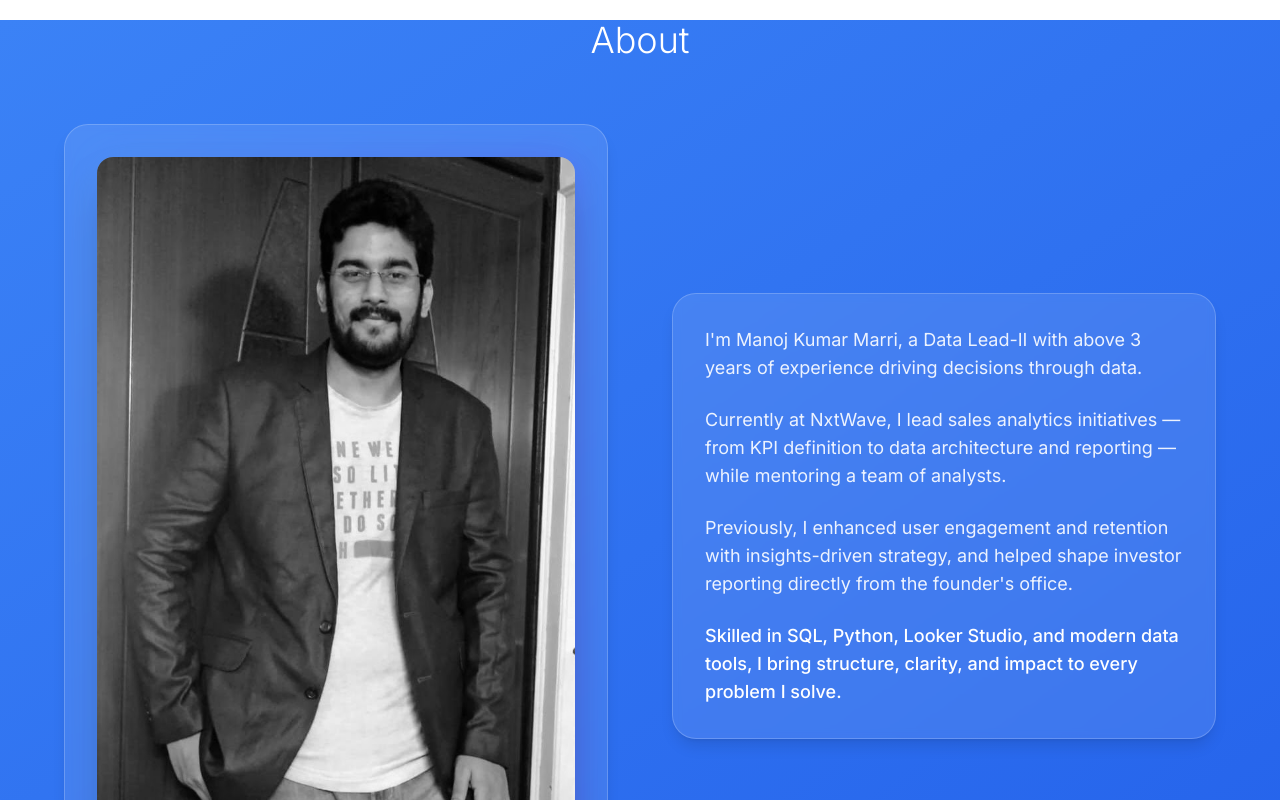
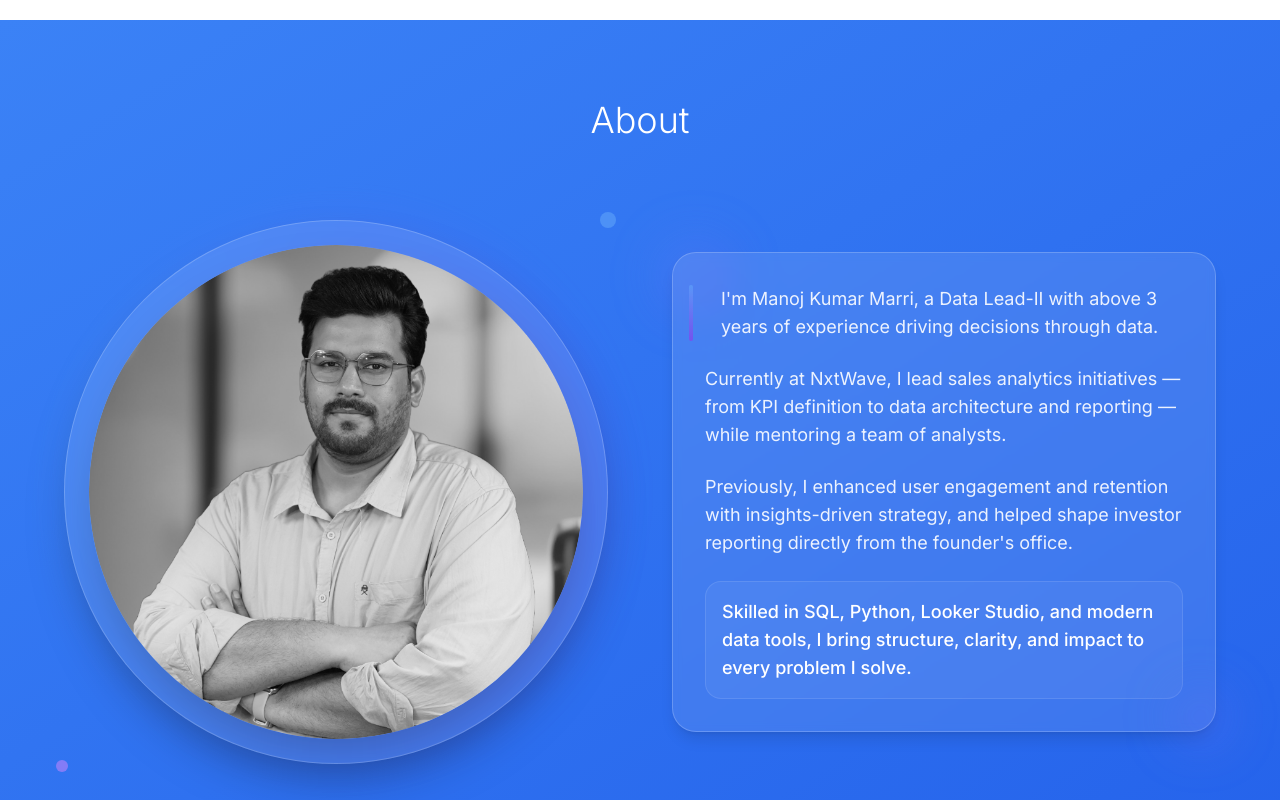
Before and after one commit to marri26/manoj-marri-portfolio-site, a React (Vite) app: page / in a window 1280 px wide. Shown: the part 780-1580 px from the top of the page. Built offline with nearby package versions, Linux system fonts and the light colour scheme.

Commit message:
Refactor: Improve About section design
Updated the About section with the new photo, adjusted the title's position, and redesigned the layout for a sleeker, more appealing look while maintaining the existing theme.

```diff
--- a/src/components/AboutSection.tsx
+++ b/src/components/AboutSection.tsx
@@ -1,46 +1,76 @@
 
 const AboutSection = () => {
   return (
-    <section className="min-h-screen flex items-center px-6" id="about">
+    <section className="min-h-screen flex items-center px-6 py-20" id="about">
       <div className="max-w-6xl mx-auto w-full">
-        <h2 className="text-4xl font-light mb-16 text-center text-white animate-on-scroll">About</h2>
+        <h2 className="text-4xl font-light mb-20 text-center text-white animate-on-scroll">About</h2>
 
         <div className="grid grid-cols-1 lg:grid-cols-2 gap-16 items-center">
           {/* Photo Container */}
           <div className="animate-on-scroll order-2 lg:order-1">
-            <div className="bg-white/10 backdrop-blur-sm rounded-3xl p-8 shadow-lg border border-white/20 hover:bg-white/15 transition-all duration-500">
             <div className="relative group">
-                <div className="absolute inset-0 bg-gradient-to-r from-blue-400 to-purple-600 rounded-2xl blur-lg opacity-20 group-hover:opacity-40 transition-opacity duration-500"></div>
-                <div className="relative overflow-hidden rounded-2xl shadow-2xl hover:shadow-3xl transition-all duration-700">
+              {/* Background glow effect */}
+              <div className="absolute inset-0 bg-gradient-to-r from-blue-400/30 to-purple-600/30 rounded-full blur-xl opacity-50 group-hover:opacity-80 transition-opacity duration-700"></div>
+
+              {/* Main photo container */}
+              <div className="relative bg-white/10 backdrop-blur-sm rounded-full p-6 shadow-2xl border border-white/20 hover:bg-white/15 transition-all duration-700 hover:shadow-3xl">
+                <div className="relative overflow-hidden rounded-full shadow-2xl group-hover:shadow-3xl transition-all duration-700">
                   <img
-                    src="/lovable-uploads/76e0a162-f9e3-4446-a7aa-b87c208e9def.png"
+                    src="/lovable-uploads/fc16c2da-cca4-4812-934f-acae35a542b2.png"
                     alt="Manoj Kumar Marri"
                     className="w-full h-auto object-cover grayscale group-hover:grayscale-0 transition-all duration-700 hover:scale-105"
                   />
-                  <div className="absolute inset-0 bg-gradient-to-t from-black/10 to-transparent opacity-0 group-hover:opacity-100 transition-opacity duration-500"></div>
-                  <div className="absolute inset-0 ring-2 ring-white/20 rounded-2xl group-hover:ring-white/40 transition-all duration-500"></div>
+
+                  {/* Subtle overlay on hover */}
+                  <div className="absolute inset-0 bg-gradient-to-t from-blue-500/10 to-transparent opacity-0 group-hover:opacity-100 transition-opacity duration-500"></div>
+
+                  {/* Ring effect */}
+                  <div className="absolute inset-0 ring-4 ring-white/20 rounded-full group-hover:ring-white/40 group-hover:ring-8 transition-all duration-500"></div>
                 </div>
               </div>
+
+              {/* Floating elements */}
+              <div className="absolute -top-2 -right-2 w-4 h-4 bg-blue-400 rounded-full opacity-60 group-hover:opacity-100 transition-opacity duration-500 animate-pulse"></div>
+              <div className="absolute -bottom-2 -left-2 w-3 h-3 bg-purple-400 rounded-full opacity-60 group-hover:opacity-100 transition-opacity duration-500 animate-pulse" style={{ animationDelay: '0.5s' }}></div>
             </div>
           </div>
 
           {/* Content Container */}
           <div className="order-1 lg:order-2 animate-on-scroll">
-            <div className="bg-white/10 backdrop-blur-sm rounded-3xl p-8 shadow-lg border border-white/20 hover:bg-white/15 transition-all duration-500">
+            <div className="relative">
+              {/* Background decoration */}
+              <div className="absolute -top-4 -left-4 w-20 h-20 bg-gradient-to-br from-blue-400/20 to-purple-600/20 rounded-full blur-xl"></div>
+
+              <div className="relative bg-white/10 backdrop-blur-sm rounded-3xl p-8 shadow-lg border border-white/20 hover:bg-white/15 transition-all duration-500 hover:shadow-2xl hover:border-white/30">
                 <div className="space-y-6 text-white/90 leading-relaxed">
-                <p className="text-lg hover:text-white transition-colors duration-300">
+                  <div className="relative">
+                    <div className="absolute -left-4 top-0 w-1 h-full bg-gradient-to-b from-blue-400 to-purple-600 rounded-full opacity-60"></div>
+                    <p className="text-lg hover:text-white transition-colors duration-300 pl-4">
                       I'm Manoj Kumar Marri, a Data Lead-II with above 3 years of experience driving decisions through data.
                     </p>
-                <p className="text-lg hover:text-white transition-colors duration-300">
+                  </div>
+
+                  <p className="text-lg hover:text-white transition-colors duration-300 hover:pl-2 transition-all duration-300">
                     Currently at NxtWave, I lead sales analytics initiatives — from KPI definition to data architecture and reporting — while mentoring a team of analysts.
                   </p>
-                <p className="text-lg hover:text-white transition-colors duration-300">
+
+                  <p className="text-lg hover:text-white transition-colors duration-300 hover:pl-2 transition-all duration-300">
                     Previously, I enhanced user engagement and retention with insights-driven strategy, and helped shape investor reporting directly from the founder's office.
                   </p>
+
+                  <div className="relative mt-8 p-4 bg-white/5 rounded-2xl border border-white/10 hover:bg-white/10 transition-all duration-300">
                     <p className="text-lg font-medium text-white hover:scale-105 transition-transform duration-300">
                       Skilled in SQL, Python, Looker Studio, and modern data tools, I bring structure, clarity, and impact to every problem I solve.
                     </p>
+
+                    {/* Highlight decoration */}
+                    <div className="absolute top-2 right-2 w-2 h-2 bg-blue-400 rounded-full animate-ping"></div>
                   </div>
+                </div>
+              </div>
+
+              {/* Bottom decoration */}
+              <div className="absolute -bottom-4 -right-4 w-16 h-16 bg-gradient-to-tl from-purple-400/20 to-blue-600/20 rounded-full blur-xl"></div>
             </div>
           </div>
         </div>
```
Also changed, not shown: public/lovable-uploads/fc16c2da-cca4-4812-934f-acae35a542b2.png (added). Lines whose indentation alone changed are shown as unchanged.
